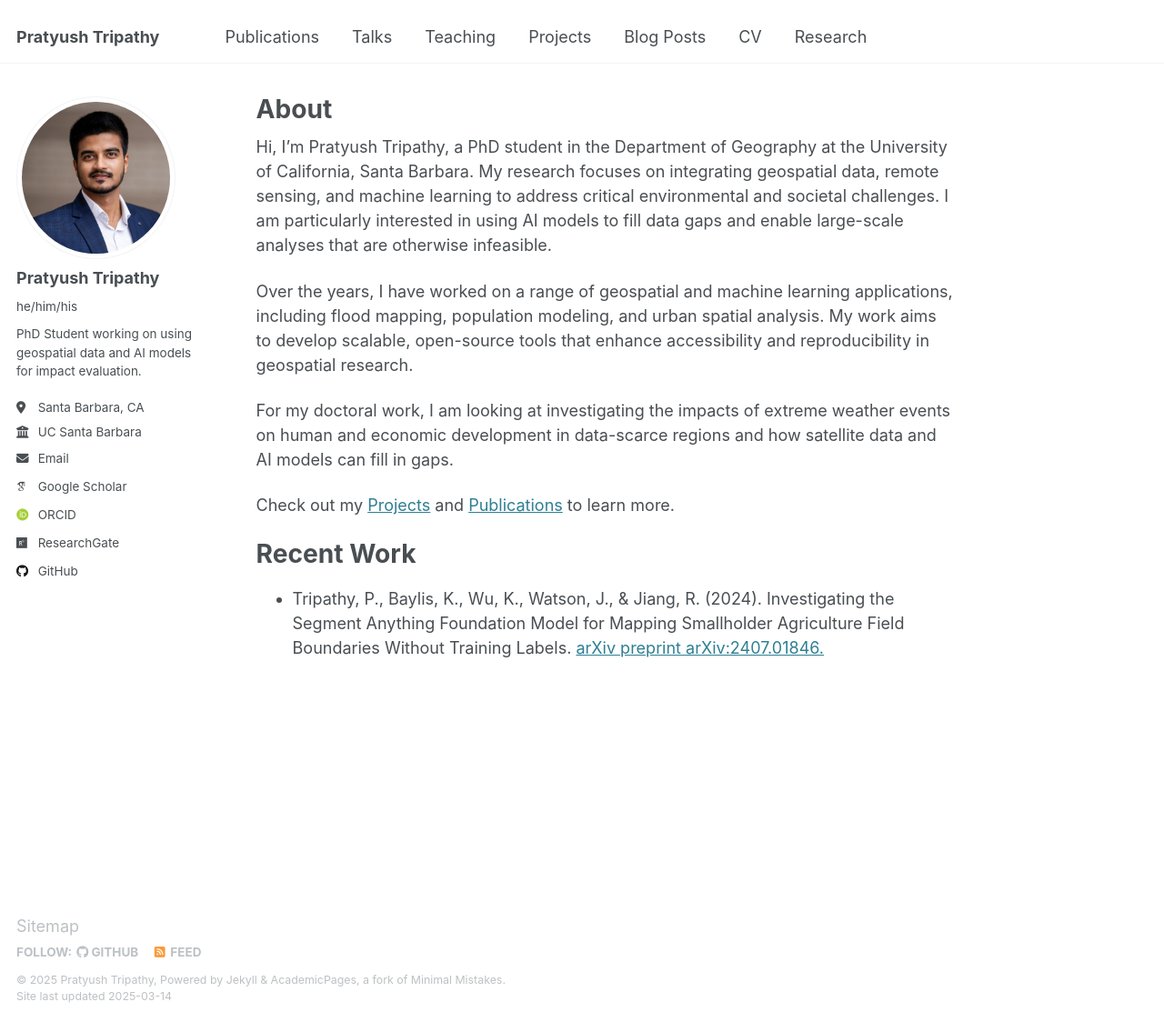
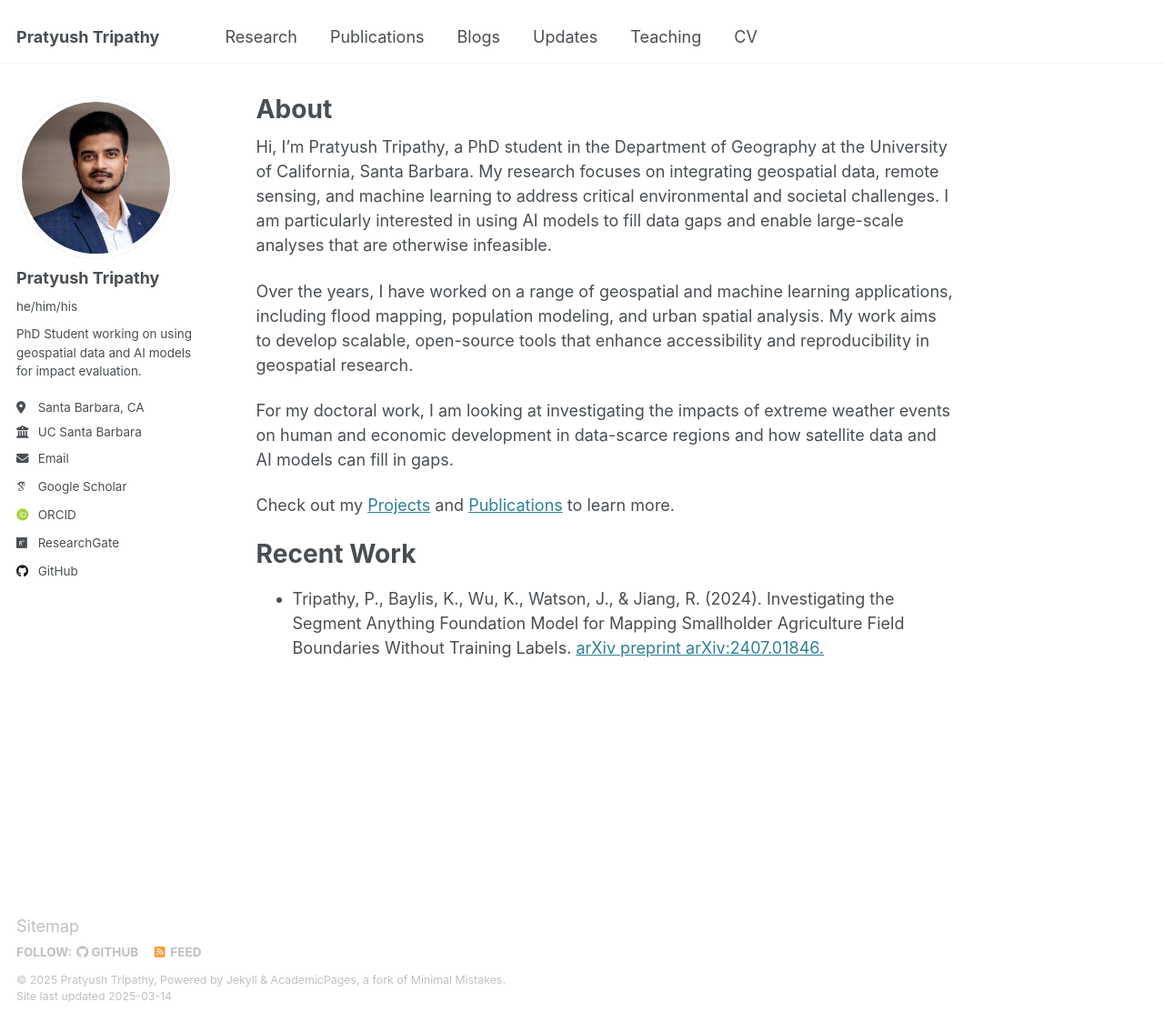
Before and after one commit to tripathyp/tripathyp.github.io, a Jekyll site: the page built from _pages/about.md, in a window 1280 px wide and 1124 px high. Shown: the whole window at 91% size. Built offline with Jekyll 4.4.1, drawn with Linux system fonts in a browser that asks for light colours; some web fonts are replaced.

Commit message:
changed navigation bar items order

```diff
--- a/_data/navigation.yml
+++ b/_data/navigation.yml
@@ -5,23 +5,20 @@
 # prevent it from being included in the site.
 
 main:
+  - title: "Research"
+    url: /research/
+
   - title: "Publications"
     url: /publications/
 
-  - title: "Talks"
+  - title: "Blogs"
+    url: /year-archive/
+
+  - title: "Updates"
     url: /talks/
 
   - title: "Teaching"
     url: /teaching/
 
-  - title: "Projects"
-    url: /projects/
-
-  - title: "Blog Posts"
-    url: /year-archive/
-
   - title: "CV"
     url: /cv/
-
-  - title: "Research"
-    url: /research/
```
